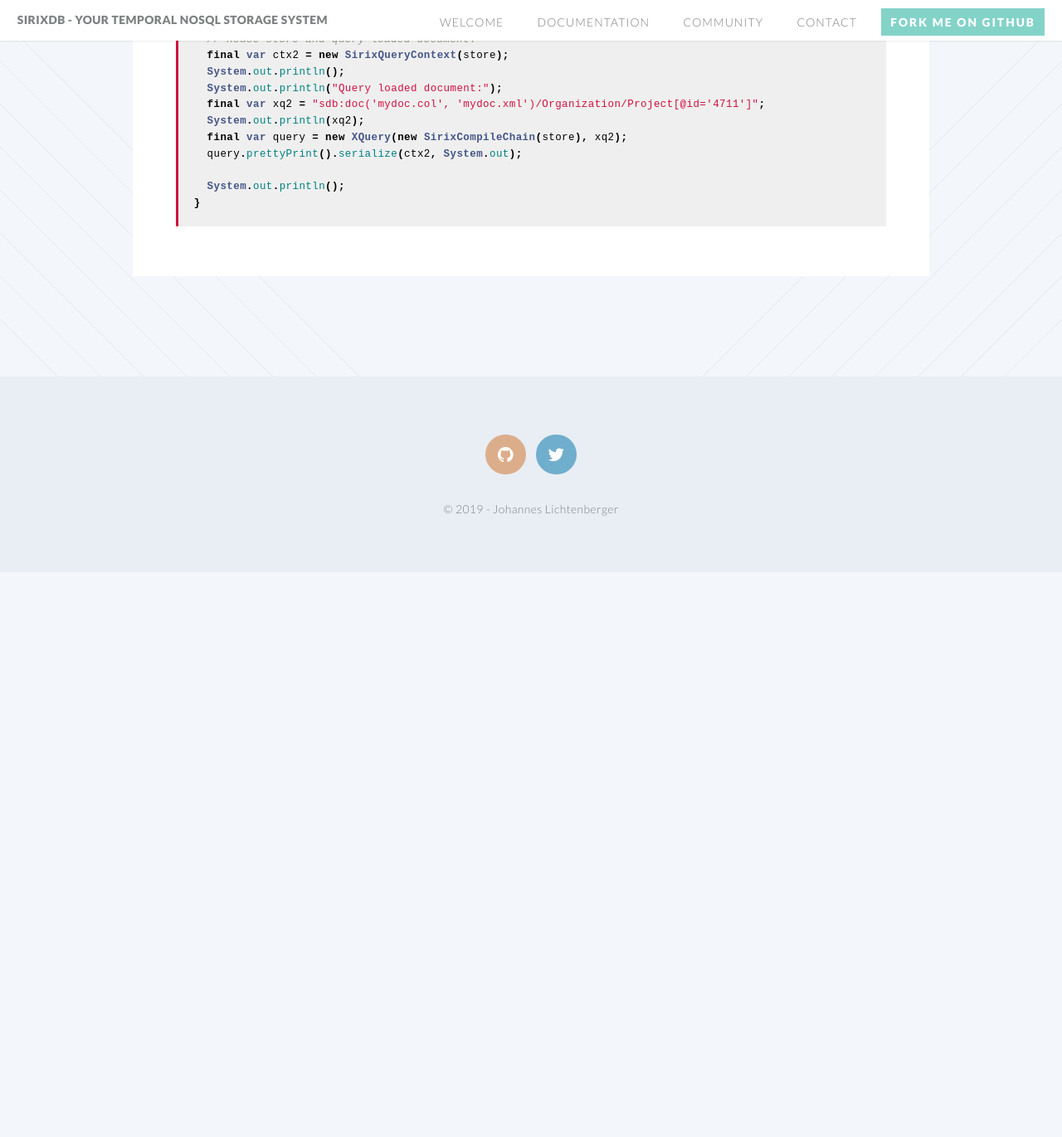
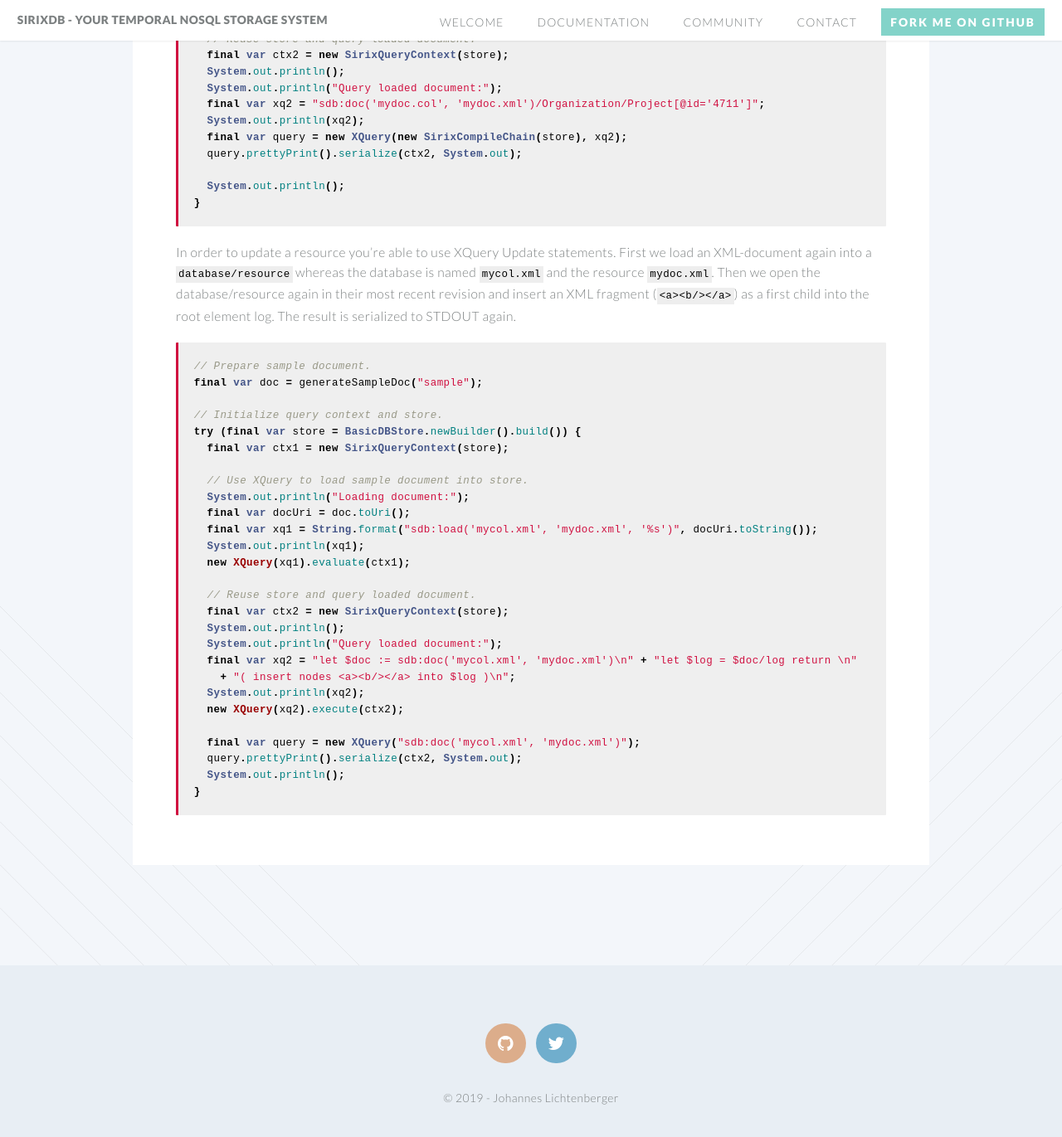
Before and after one commit to sirixdb/sirixdb.github.io, a Jekyll site: the page built from xml-xquery-api.md, in a window 1280 px wide and 1400 px high, scrolled down 1958 px. Shown: the top 1371 px of the window at 83% size. Built offline with Jekyll 4.4.1, drawn with Linux system fonts in a browser that asks for light colours; our own code applies the rules of GitHub Pages for plain Markdown files; before the commit the page ends 2648 px from its top, so only the background shows below that.

Commit message:
Update xml-xquery-api.md

````diff
--- a/xml-xquery-api.md
+++ b/xml-xquery-api.md
@@ -81,3 +81,35 @@
   System.out.println();
 }
 ```
+
+In order to update a resource you're able to use XQuery Update statements. First we load an XML-document again into a `database/resource` whereas the database is named `mycol.xml` and the resource `mydoc.xml`. Then we open the database/resource again in their most recent revision and insert an XML fragment (`<a><b/></a>`) as a first child into the root element log. The result is serialized to STDOUT again.
+
+```java
+// Prepare sample document.
+final var doc = generateSampleDoc("sample");
+
+// Initialize query context and store.
+try (final var store = BasicDBStore.newBuilder().build()) {
+  final var ctx1 = new SirixQueryContext(store);
+
+  // Use XQuery to load sample document into store.
+  System.out.println("Loading document:");
+  final var docUri = doc.toUri();
+  final var xq1 = String.format("sdb:load('mycol.xml', 'mydoc.xml', '%s')", docUri.toString());
+  System.out.println(xq1);
+  new XQuery(xq1).evaluate(ctx1);
+
+  // Reuse store and query loaded document.
+  final var ctx2 = new SirixQueryContext(store);
+  System.out.println();
+  System.out.println("Query loaded document:");
+  final var xq2 = "let $doc := sdb:doc('mycol.xml', 'mydoc.xml')\n" + "let $log = $doc/log return \n"
+    + "( insert nodes <a><b/></a> into $log )\n";
+  System.out.println(xq2);
+  new XQuery(xq2).execute(ctx2);
+
+  final var query = new XQuery("sdb:doc('mycol.xml', 'mydoc.xml')");
+  query.prettyPrint().serialize(ctx2, System.out);
+  System.out.println();
+}
+```
````
